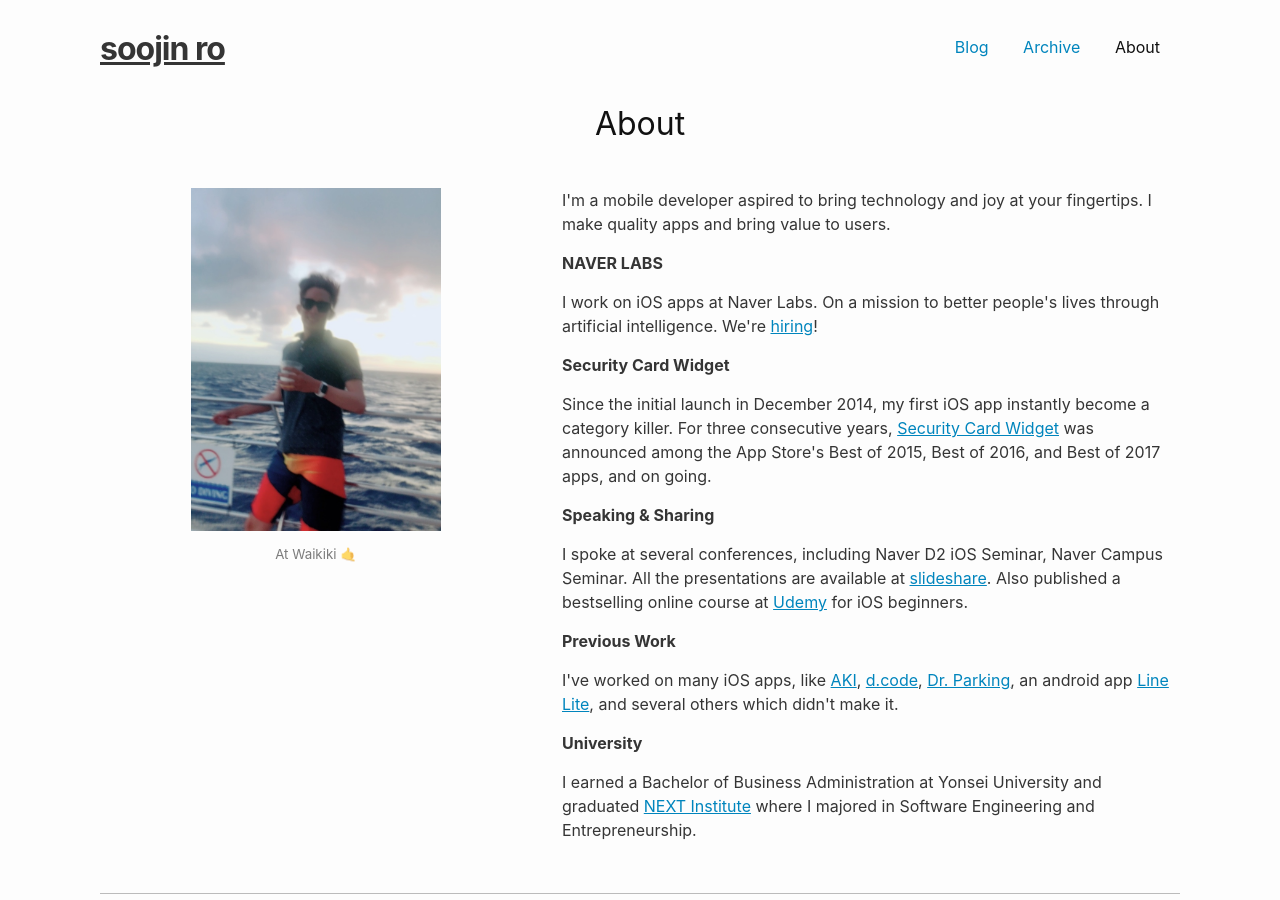
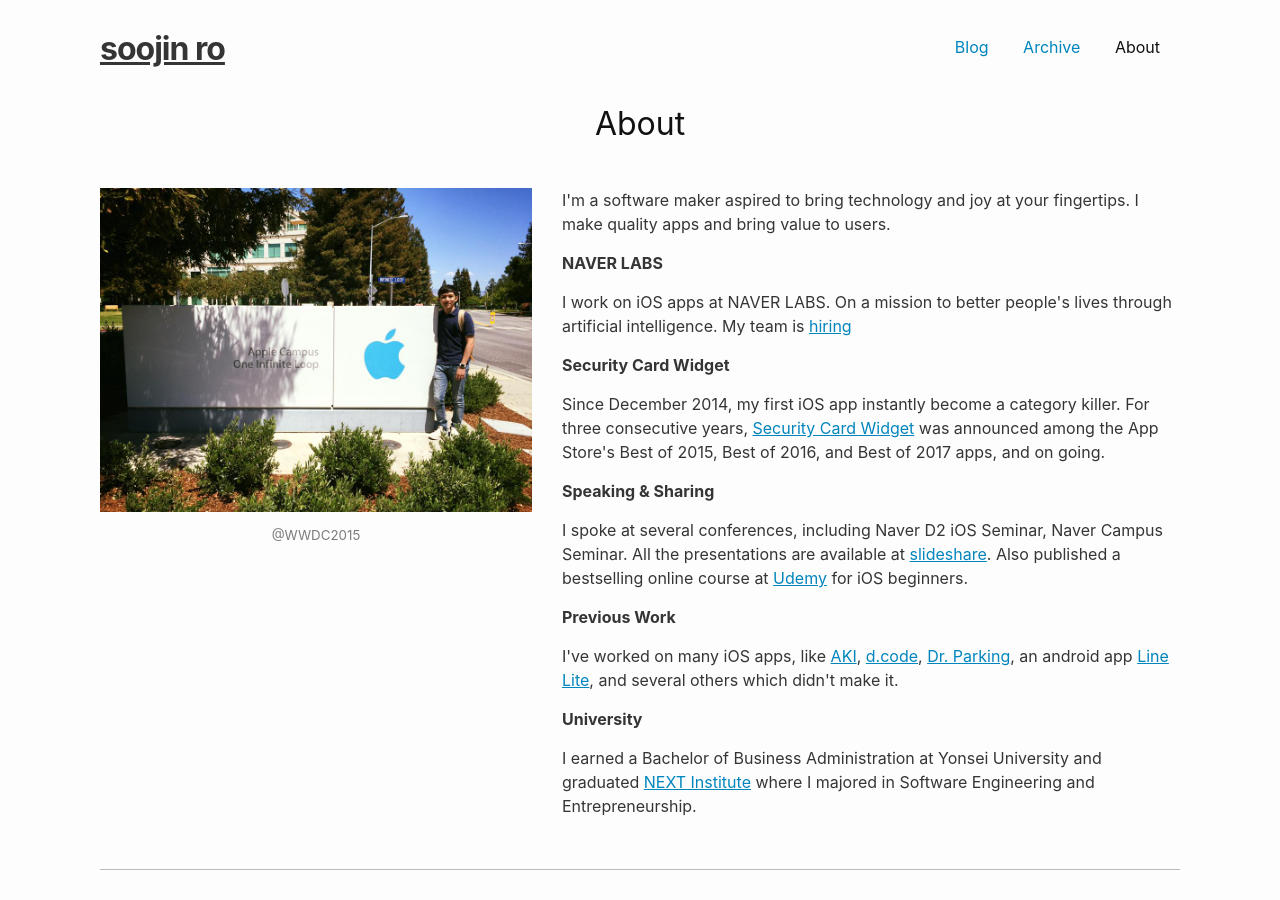
Before and after one commit to nsoojin/nsoojin.github.io, a Jekyll site: the page built from about.md, in a window 1280 px wide and 900 px high. Built offline with Jekyll 4.4.1, drawn with Linux system fonts in a browser that asks for light colours.

Commit message:
change profile

```diff
--- a/about.md
+++ b/about.md
@@ -12,17 +12,17 @@
 <h1 style="text-align: center; margin-bottom: 40px; margin-top: -50px">About</h1>
 
 <div id="leftCol">
-  <img src="/assets/SoojinRo2.JPG" width="250" style="margin-bottom: 10px" />
+  <img src="/assets/SoojinRo3.JPG" width="450" style="margin-bottom: 10px" />
   <br />
-  <p style="text-align: center;"><small style="">At Waikiki 🤙</small></p>
+  <p style="text-align: center;"><small style="">@WWDC2015</small></p>
 </div>
 
 <div id="rightCol">
-  <p>I'm a mobile developer aspired to bring technology and joy at your fingertips. I make quality apps and bring value to users.</p>
+  <p>I'm a software maker aspired to bring technology and joy at your fingertips. I make quality apps and bring value to users.</p>
 
   <p><b>NAVER LABS</b></p>
 
-  <p>I work on iOS apps at Naver Labs. On a mission to better people's lives through artificial intelligence. We're <a href="http://recruit.naverlabs.com/labs/recruitMain?recruitId=20001178" target="_blank">hiring</a>!</p>
+  <p>I work on iOS apps at NAVER LABS. On a mission to better people's lives through artificial intelligence. My team is <a href="http://recruit.naverlabs.com/labs/recruitMain?recruitId=20001178" target="_blank">hiring</a></p>
 
   <!-- <p><b>Privacy research</b></p>
 
@@ -30,7 +30,7 @@
 
   <p><b>Security Card Widget</b></p>
 
-  <p>Since the initial launch in December 2014, my first iOS app instantly become a category killer. For three consecutive years, <a href="https://itunes.apple.com/us/app/security-cards-widget/id949362849" target="_blank">Security Card Widget</a> was announced among the App Store's Best of 2015, Best of 2016, and Best of 2017 apps, and on going.</p>
+  <p>Since December 2014, my first iOS app instantly become a category killer. For three consecutive years, <a href="https://itunes.apple.com/us/app/security-cards-widget/id949362849" target="_blank">Security Card Widget</a> was announced among the App Store's Best of 2015, Best of 2016, and Best of 2017 apps, and on going.</p>
 
   <p><b>Speaking & Sharing</b></p>
 
```
Also changed, not shown: assets/SoojinRo2.JPG (deleted), assets/SoojinRo3.jpg (added).
